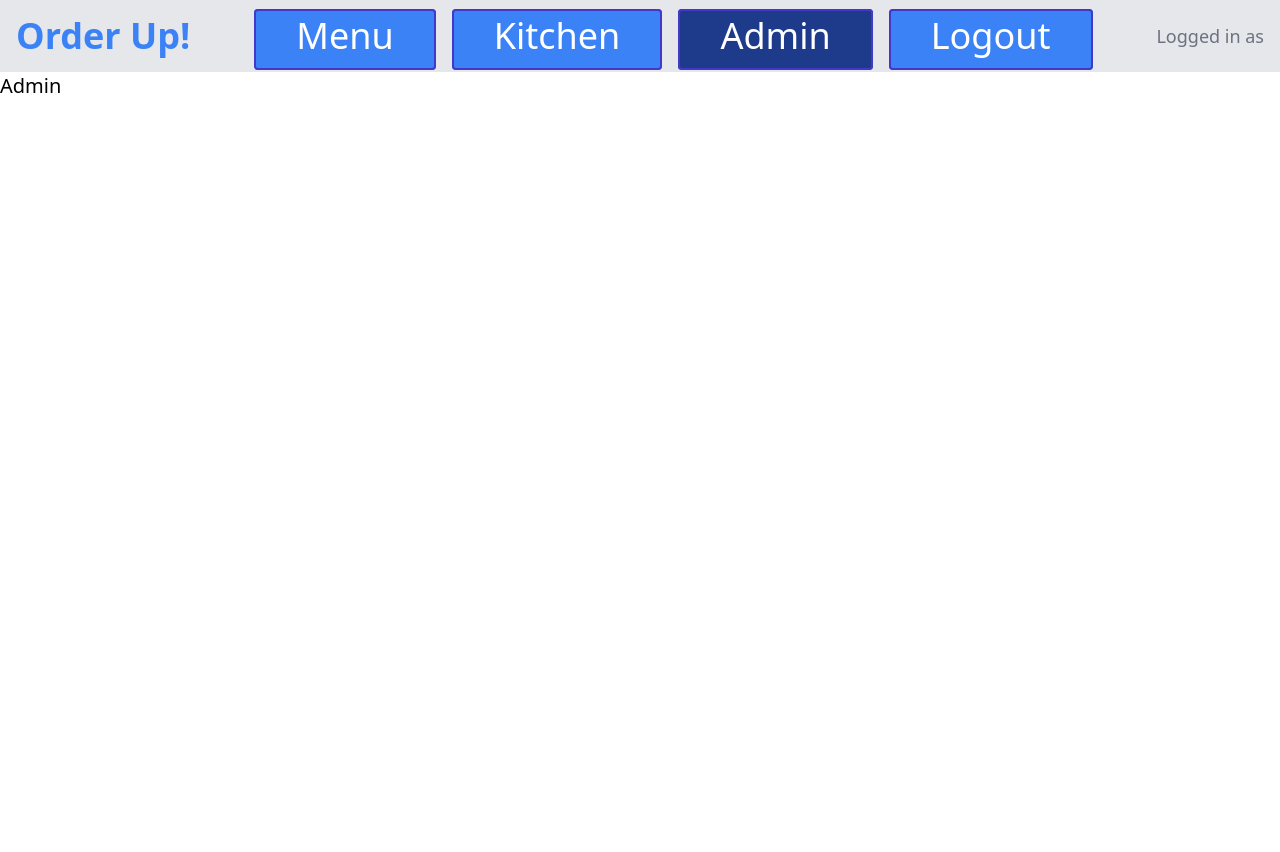
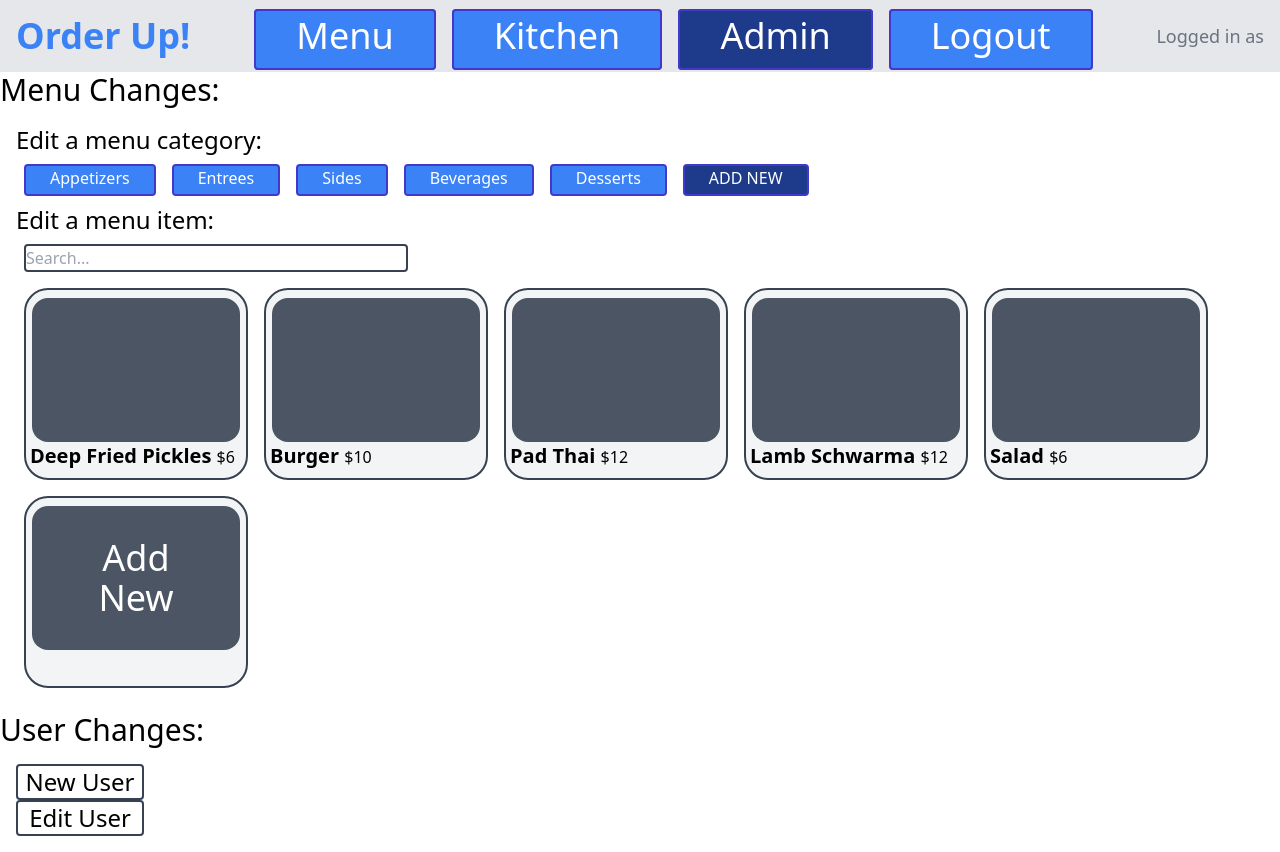
Before and after one commit to chingu-voyages/v41-bears-team-24, a React (Create React App) app in the folder frontEnd/order_up/: page /admin in a window 1280 px wide. Before the commit the page ends 800 px from the top, so only its background shows below. Built offline with nearby package versions, Linux system fonts and the light colour scheme.

Commit message:
added admin page, search bar, cancel order button

```diff
--- a/frontEnd/order_up/src/components/Admin/Admin.jsx
+++ b/frontEnd/order_up/src/components/Admin/Admin.tsx
@@ -1,8 +1,9 @@
+import EditMenu from "./EditMenu";
 
 const Admin = () => {
   return (
     <>
-      <h3 className="text-xl">Admin</h3>
+      <EditMenu/>
     </>
   )
 }
--- /dev/null
+++ b/frontEnd/order_up/src/components/Admin/CategoryTab.tsx
@@ -0,0 +1,13 @@
+interface CategoryTabProps {category: String,
+                        click: Function,
+                        value: number,
+                        activeTab: number};
+const liStyle = "m-2 text-white bg-blue-500 px-6 pb-1 border-solid border-2 border-indigo-700 rounded"
+const CategoryTab = ({category, click, value, activeTab}: CategoryTabProps) => {
+    const bgColor = value === activeTab ? " bg-blue-900" : " bg-blue-500 hover:text-gray-300"
+    return (
+        <li onClick={ () => {click(value)} } className={liStyle + bgColor}>{category}</li>
+    )
+}
+
+export default CategoryTab;
--- /dev/null
+++ b/frontEnd/order_up/src/components/Admin/EditMenu.tsx
@@ -0,0 +1,69 @@
+import { useState } from 'react';
+import CategoryTab from './CategoryTab';
+import SmMenuItemCard from './SmMenuItemCard';
+
+const categories = ['Appetizers', 'Entrees', 'Sides', 'Beverages', 'Desserts'];
+const menuItems = [{name: 'Deep Fried Pickles', price: 6.00, category: 0},
+                    {name: 'Burger', price: 10.00, category: 1},
+                    {name: 'Pad Thai', price: 12.00, category: 1},
+                    {name: 'Lamb Schwarma', price: 12.00, category: 1},
+                    {name: 'Salad', price: 6.00, category: 2},
+                    {name: 'Soda', price: 3.00, category: 3},
+                    {name: 'Beer', price: 4.00, category: 3},
+                    {name: 'Key Lime Pie', price: 7.00, category: 4}];
+
+interface MenuProps {};
+
+const Menu = ({}: MenuProps) => {
+  const [activeTab, setActiveTab] = useState<number>(-1);
+  const [searchQuery, setSearchQuery] = useState<string>('');
+
+  const navTabClick = (tab: number): void => {
+		setActiveTab(tab);
+	}
+
+  const strIncludes = (srcString: string, testString: string) => {
+    const lowCaseSrc = srcString.toLowerCase();
+    return lowCaseSrc.includes(testString.toLowerCase())
+  }
+
+  return (
+    <div className="inline-block h-full w-12/12">
+      <p className="text-3xl">Menu Changes:</p>
+      <div className="m-4">
+{/* menu category changes*/}
+        <p className="text-2xl">Edit a menu category:</p>
+		    <ul className="flex flex-wrap">
+          {categories.map((name, index) => {
+            return <CategoryTab category={name} click={navTabClick} activeTab={activeTab} value={index}/>
+          })}
+          <CategoryTab category={"ADD NEW"} click={navTabClick} activeTab={activeTab} value={-1}/>
+        </ul>
+{/* menu item changes*/}
+        <p className="text-2xl">Edit a menu item:</p>
+        <input type="text" placeholder="Search..." value={searchQuery} onChange={(e) => setSearchQuery((e.target as HTMLInputElement).value)}
+              className="m-2 w-96 text-gray-600 border-solid border-2 border-gray-700 rounded"/>
+        <div className="flex flex-wrap">
+          {menuItems.filter((item) => strIncludes(item.name, searchQuery))
+                    .filter((item, index) => index < 5)
+            .map((item) => {
+              return <SmMenuItemCard name={item.name} price={item.price} click={() => {}}/>
+            })}
+          <div className="relative w-56 h-48 m-2 bg-gray-100 pb-1 border-solid border-2 border-gray-700 rounded-3xl">
+            <div className="w-52 h-36 mt-2 mx-auto bg-gray-600 rounded-2xl">
+              <div className="p-8 text-center text-white text-bold text-4xl">Add New</div>
+            </div>
+          </div>
+        </div>
+      </div>
+{/* user changes*/}
+      <p className="text-3xl">User Changes:</p>
+        <div className="m-4">
+          <p className="text-2xl text-center border-solid border-2 border-gray-700 rounded w-32">New User</p>
+          <p className="text-2xl text-center border-solid border-2 border-gray-700 rounded w-32">Edit User</p>
+        </div>
+    </div>
+  )
+}
+
+export default Menu;
--- /dev/null
+++ b/frontEnd/order_up/src/components/Admin/SmMenuItemCard.tsx
@@ -0,0 +1,18 @@
+interface MenuItemCardProps {name: String, price: Number, click: Function};
+
+const formatPrice = (price: Number): String => {
+    let priceString = '';
+    return priceString;
+}
+
+const MenuItemCard = ({name, price, click}: MenuItemCardProps) => {
+    return (
+        <div className="relative w-56 h-48 m-2 bg-gray-100 pb-1 border-solid border-2 border-gray-700 rounded-3xl">
+            <div className="w-52 h-36 mt-2 mx-auto bg-gray-600 rounded-2xl"></div>
+            <span className="text-xl font-bold pl-1">{name} </span>
+            <span> ${String(price)}</span>
+        </div>
+    )
+}
+
+export default MenuItemCard;
--- a/frontEnd/order_up/src/components/Cart/Cart.tsx
+++ b/frontEnd/order_up/src/components/Cart/Cart.tsx
@@ -13,10 +13,17 @@ const Cart = ({order, addNewOrder, resetOrder}: CartProps) => {
     //route to kitchen
     navigate('/kitchen');
   }
+
+  const cancelOrder = () => {
+    resetOrder();
+  }
   return (
     <div className="relative">
       <p>Order Cart</p>
-      <p>Order#{order.id}<span className="absolute top-1 right-1 border-solid border-2 border-indigo-700 rounded">Cancel</span></p>
+      <p>Order#{order.id}
+        <div onClick={cancelOrder} className="absolute top-1 right-1 bg-red-400 text-white border-solid border-2 border-red-700 rounded hover:text-gray-300"
+              >Cancel</div>
+      </p>
       { order.items.map((item) => <p><span>{item.name} </span><span> {'$' + String(item.price)}</span></p>) }
       <p>Total: <span> ${order.items.reduce((acc, item) => acc + item.price , 0)}</span></p>
       <div  onClick={confirmOrder}
--- a/frontEnd/order_up/src/components/Menu/Menu.tsx
+++ b/frontEnd/order_up/src/components/Menu/Menu.tsx
@@ -1,4 +1,4 @@
-import { useState } from 'react';
+import { useState, useEffect } from 'react';
 import CategoryTab from './CategoryTab';
 import MenuItemCard from './MenuItemCard';
 
@@ -16,23 +16,60 @@ interface MenuProps { addItemToOrder: Function};
 
 const Menu = ({ addItemToOrder }: MenuProps) => {
   const [activeTab, setActiveTab] = useState<number>(-1);
+  const [apiCategories, setApiCategories] = useState<any[]>([]);
+  const [apiMenuItems, setApiMenuItems] = useState<any[]>([]);
+  const [searchQuery, setSearchQuery] = useState<string>('');
 
   const navTabClick = (tab: number): void => {
 		setActiveTab(tab);
 	}
 
+  const strIncludes = (srcString: string, testString: string) => {
+    const lowCaseSrc = srcString.toLowerCase();
+    return lowCaseSrc.includes(testString.toLowerCase())
+  }
+
+  const getMenuCategories = () => {
+    fetch("https://v41-bears-team-24-production.up.railway.app/api/menucategory")
+  .then((res) => res.json())
+  .then((json) => setApiCategories(json.data))
+  .catch((err) => console.log(err))
+  }
+
+  const getMenuItems = () => {
+    fetch("https://v41-bears-team-24-production.up.railway.app/api/menuitem")
+  .then((res) => res.json())
+  .then((json) => setApiMenuItems(json.data))
+  .catch((err) => console.log(err))
+
+  }
+
+  useEffect(() => {
+    //getMenuCategories();
+    //getMenuItems();
+  },[])
+
+  console.log(apiMenuItems);
+  console.log(apiCategories);
+
+
   return (
     <div className="inline-block h-full w-12/12">
       <h3 className="text-xl">Menu</h3>
       <div>
+{/* menu categories */}
 		    <ul className="flex flex-wrap">
           <CategoryTab category={"All"} click={navTabClick} activeTab={activeTab} value={-1}/>
-          {categories.map((name, index) => {
-            return <CategoryTab category={name} click={navTabClick} activeTab={activeTab} value={index}/>
+          {categories.map((name, idx) => { //(cat)  category={cat.name} value={cat.id}
+            return <CategoryTab category={name} click={navTabClick} activeTab={activeTab} value={idx}/>
           })}
         </ul>
+{/* search bar */}
+        <input type="text" placeholder="Search..." value={searchQuery} onChange={(e) => setSearchQuery((e.target as HTMLInputElement).value)}
+              className="m-2 w-96 text-gray-600 border-solid border-2 border-gray-700 rounded"/>
+{/* menu cards */}
         <div className="flex flex-wrap">
-          {menuItems.filter((item) => { return (item.category === activeTab) || (activeTab === -1) })
+          {menuItems.filter((item) => { return (item.category === activeTab || activeTab === -1) && strIncludes(item.name, searchQuery)})
             .map((item) => {
               return <MenuItemCard name={item.name} price={item.price} click={addItemToOrder}/>
             })}
```
Also changed, not shown: frontEnd/order_up/src/components/SearchBar/SearchBar.tsx (added, +7 -0 lines).
